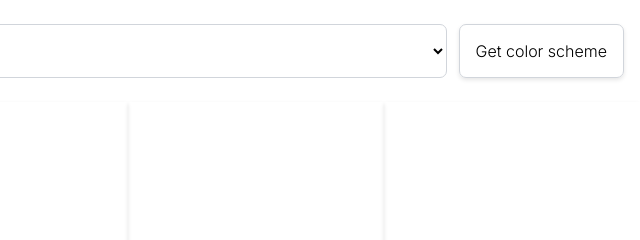
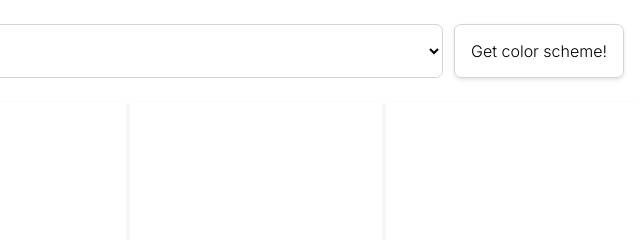
Before and after one commit to Julian-Win-Stack/color-scheme-generator, a website built with Vite: page index.html in a window 1280 px wide. Shown: the top 240 px of the page, 640-1280 px from the left. Built offline with nearby package versions, Linux system fonts and the light colour scheme; a web font is replaced by a local one.

Commit message:
Updated the text of the button

```diff
--- a/index.html
+++ b/index.html
@@ -23,7 +23,7 @@
                     <option value="analogic-complement">Analogic-complement</option>
                     <option value="triad">Triad</option>
                 </select>
-                <button id="color-btn">Get color scheme</button>
+                <button id="color-btn">Get color scheme!</button>
             </section>
 
             <section class="color-class">
```
